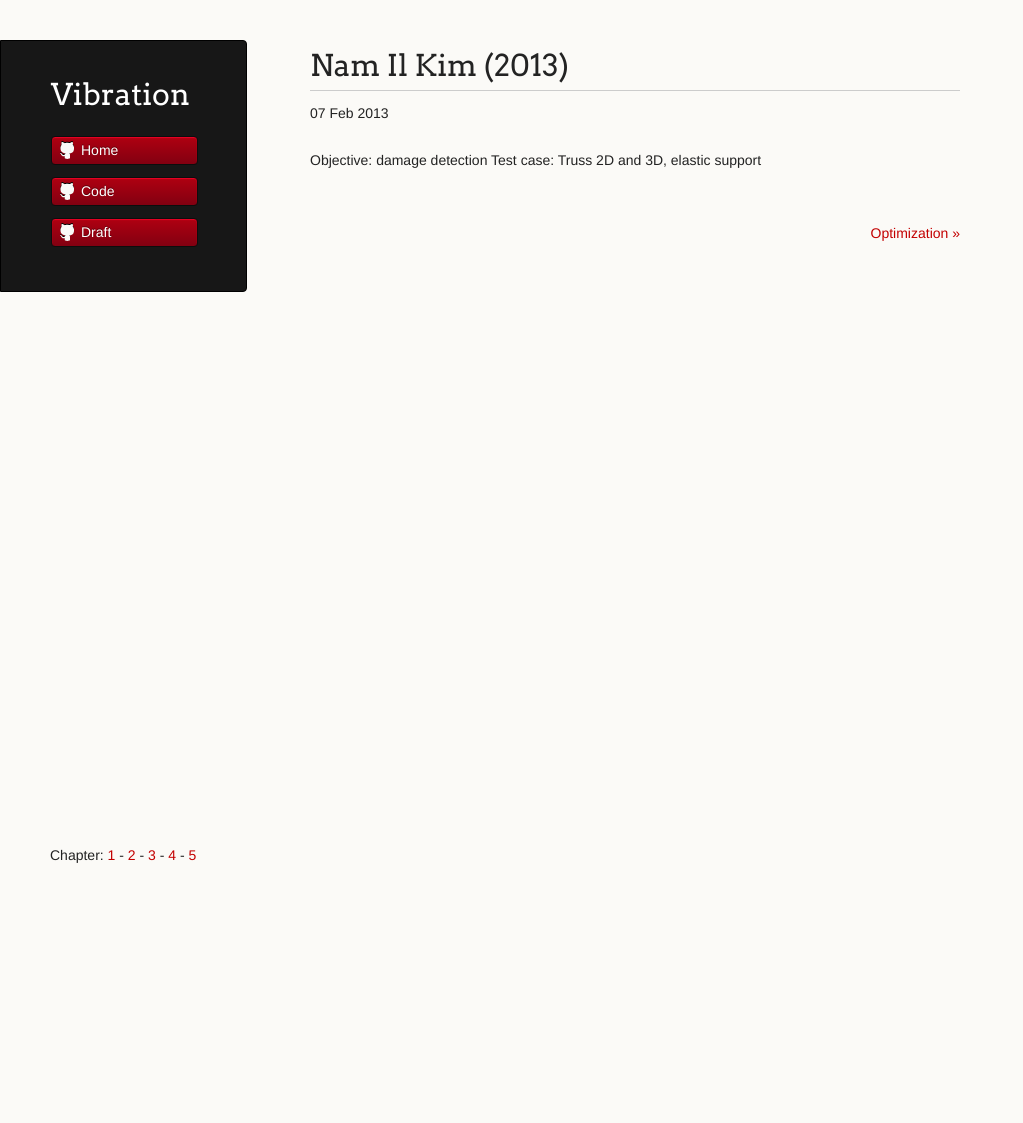
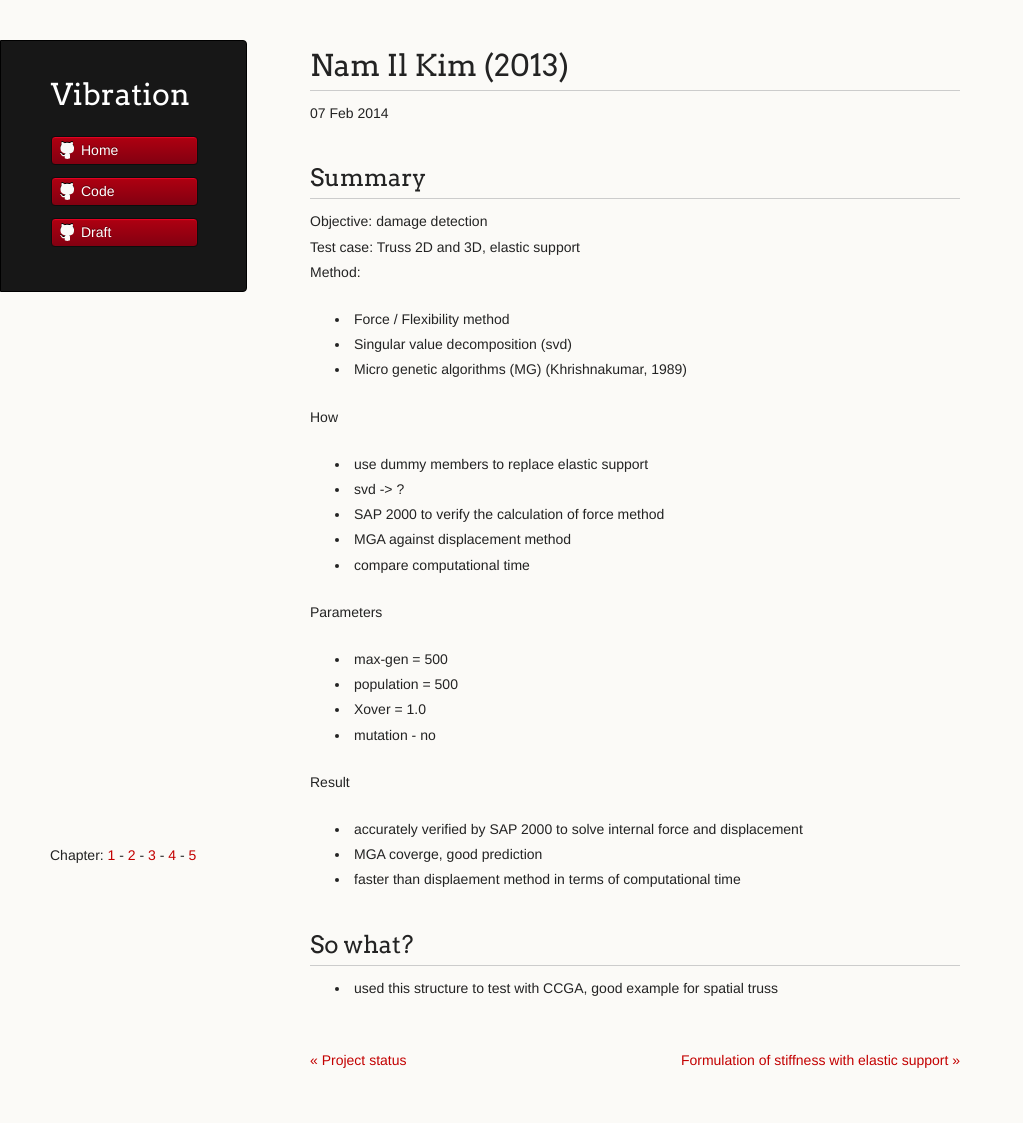
Before and after one commit to vireax/vibration, a Jekyll site: the page built from _posts/2014-02-07-nam-il-kim-2013.md, in a window 1280 px wide. Shown: the whole page, without its empty margins (0-1023 px from the left). Built offline with Jekyll 4.4.1, drawn with Linux system fonts in a browser that asks for light colours; before the commit the page ends 900 px from its top, so only the background shows below that.

Commit message:
Update 2014-02-07-nam-il-kim-2013.md

```diff
--- a/_posts/2014-02-07-nam-il-kim-2013.md
+++ b/_posts/2014-02-07-nam-il-kim-2013.md
@@ -1,9 +1,41 @@
 ---
 layout: post
 title: Nam Il Kim (2013)
-date: 2013-02-07
+date: 2014-02-07
 category: review
 ---
 
-Objective: damage detection
-Test case: Truss 2D and 3D, elastic support
+## Summary ##
+
+Objective\: damage detection
+Test case\: Truss 2D and 3D, elastic support
+Method\:
+
+*  Force / Flexibility method
+*  Singular value decomposition (svd)
+*  Micro genetic algorithms (MG) (Khrishnakumar, 1989)
+
+How
+
+* use dummy members to replace elastic support
+* svd -> ?
+* SAP 2000 to verify the calculation of force method
+* MGA against displacement method
+* compare computational time
+
+Parameters
+
+* max-gen = 500
+* population = 500
+* Xover = 1.0
+* mutation - no
+
+Result
+
+* accurately verified by SAP 2000 to solve internal force and displacement
+* MGA coverge, good prediction
+* faster than displaement method in terms of computational time
+
+## So what? ##
+
+* used this structure to test with CCGA, good example for spatial truss
```
